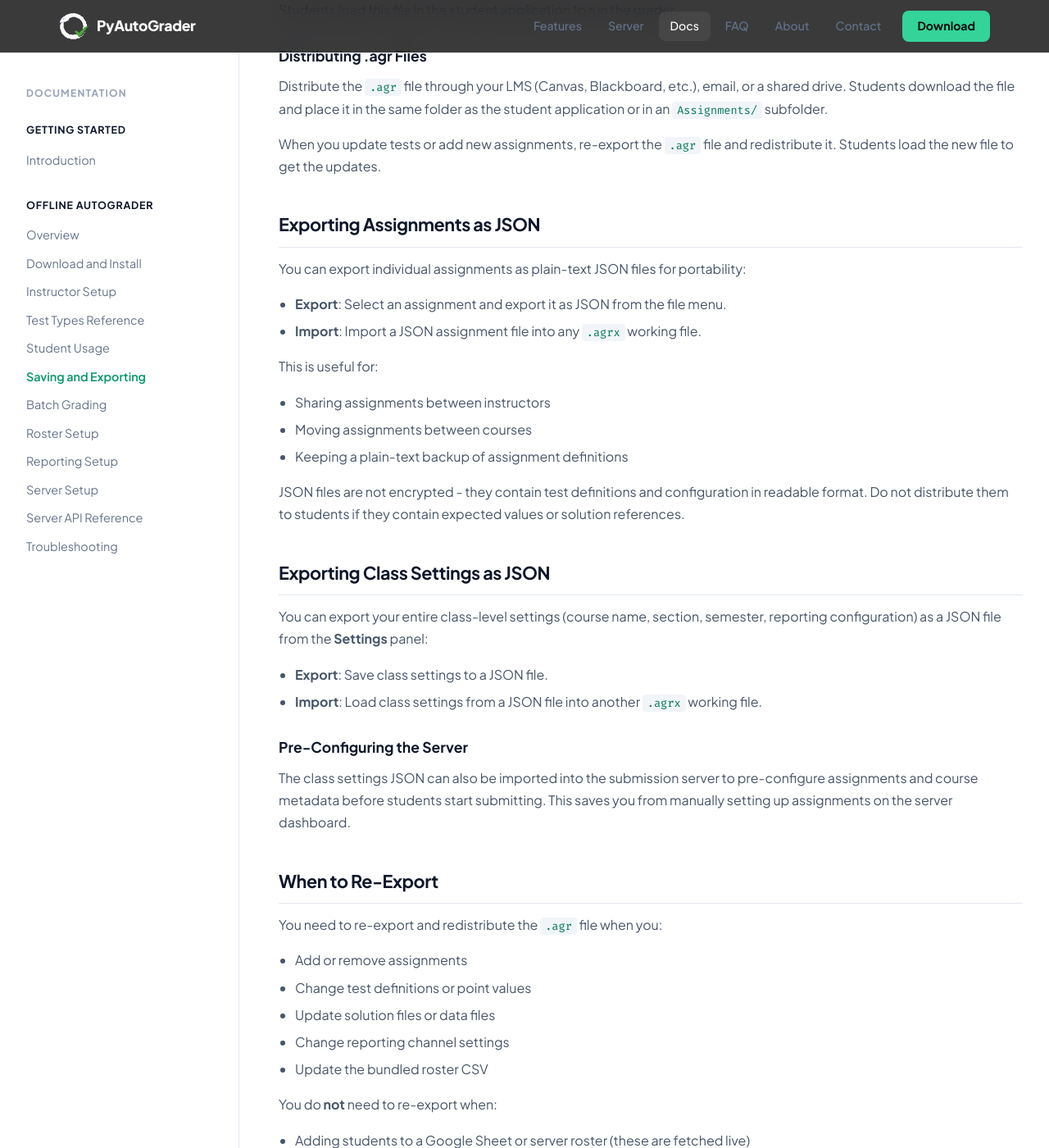
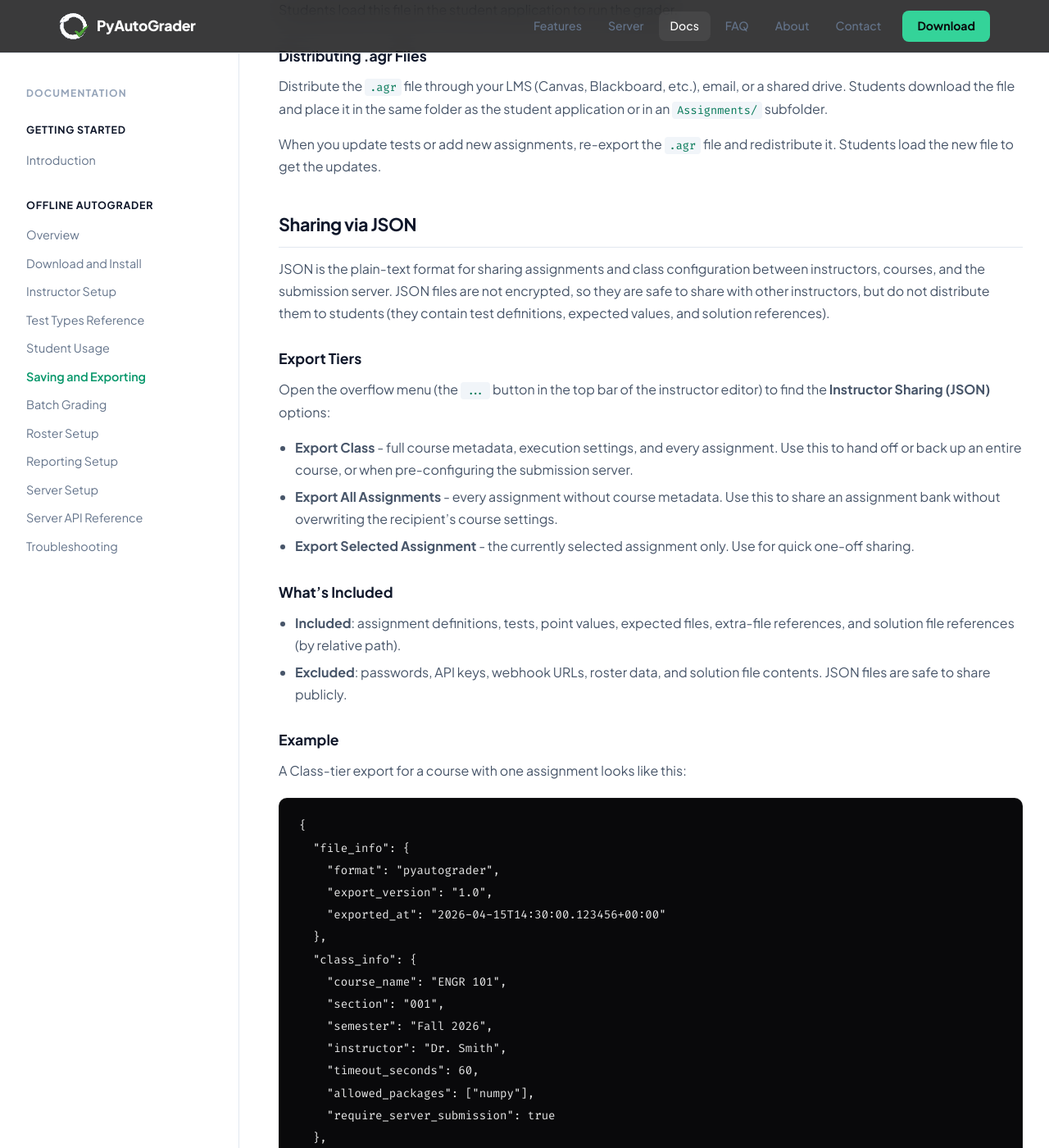
Before and after one commit to PyAutoGrader/pyautograder.github.io, a Jekyll site: the page built from _docs/offline/saving-and-exporting.md, in a window 1280 px wide and 1400 px high, scrolled down 1294 px. Shown: the whole window at 82% size. Built offline with Jekyll 4.4.1, drawn with Linux system fonts in a browser that asks for light colours; some of the changed text lies outside the part shown.

Commit message:
Update saving-and-exporting.md

````diff
--- a/_docs/offline/saving-and-exporting.md
+++ b/_docs/offline/saving-and-exporting.md
@@ -53,31 +53,71 @@ Distribute the `.agr` file through your LMS (Canvas, Blackboard, etc.), email, o
 
 When you update tests or add new assignments, re-export the `.agr` file and redistribute it. Students load the new file to get the updates.
 
-## Exporting Assignments as JSON
+## Sharing via JSON
 
-You can export individual assignments as plain-text JSON files for portability:
+JSON is the plain-text format for sharing assignments and class configuration between instructors, courses, and the submission server. JSON files are not encrypted, so they are safe to share with other instructors, but do not distribute them to students (they contain test definitions, expected values, and solution references).
 
-- **Export**: Select an assignment and export it as JSON from the file menu.
-- **Import**: Import a JSON assignment file into any `.agrx` working file.
+### Export Tiers
 
-This is useful for:
+Open the overflow menu (the `...` button in the top bar of the instructor editor) to find the **Instructor Sharing (JSON)** options:
 
-- Sharing assignments between instructors
-- Moving assignments between courses
-- Keeping a plain-text backup of assignment definitions
+- **Export Class** - full course metadata, execution settings, and every assignment. Use this to hand off or back up an entire course, or when pre-configuring the submission server.
+- **Export All Assignments** - every assignment without course metadata. Use this to share an assignment bank without overwriting the recipient's course settings.
+- **Export Selected Assignment** - the currently selected assignment only. Use for quick one-off sharing.
 
-JSON files are not encrypted - they contain test definitions and configuration in readable format. Do not distribute them to students if they contain expected values or solution references.
+### What's Included
 
-## Exporting Class Settings as JSON
+- **Included**: assignment definitions, tests, point values, expected files, extra-file references, and solution file references (by relative path).
+- **Excluded**: passwords, API keys, webhook URLs, roster data, and solution file contents. JSON files are safe to share publicly.
 
-You can export your entire class-level settings (course name, section, semester, reporting configuration) as a JSON file from the **Settings** panel:
+### Example
 
-- **Export**: Save class settings to a JSON file.
-- **Import**: Load class settings from a JSON file into another `.agrx` working file.
+A Class-tier export for a course with one assignment looks like this:
+
+```json
+{
+  "file_info": {
+    "format": "pyautograder",
+    "export_version": "1.0",
+    "exported_at": "2026-04-15T14:30:00.123456+00:00"
+  },
+  "class_info": {
+    "course_name": "ENGR 101",
+    "section": "001",
+    "semester": "Fall 2026",
+    "instructor": "Dr. Smith",
+    "timeout_seconds": 60,
+    "allowed_packages": ["numpy"],
+    "require_server_submission": true
+  },
+  "assignments": {
+    "Beam Deflection": {
+      "tests": [
+        {
+          "id": "3f9a8c2e-1b4d-4a6c-9e8f-0a1b2c3d4e5f",
+          "type": "compare_output",
+          "name": "Prints beam length",
+          "points": 5,
+          "expected_output": "Length: 10.0 m"
+        }
+      ],
+      "expected_files": ["beam.py"],
+      "description": "Compute beam deflection under a point load.",
+      "main_file_label": "beam.py"
+    }
+  }
+}
+```
+
+Fields at default values (such as `timeout_seconds: 30` or an empty `allowed_packages`) are omitted to keep exports clean. The `class_info` block is absent entirely from All Assignments and Selected Assignment exports.
+
+### Importing JSON
+
+From the same overflow menu, choose **Import from JSON**. The editor validates the file, applies class settings if present, and adds the assignments. If an imported assignment name conflicts with one already in your working file, you are prompted per-assignment to keep the existing assignment, replace it, or append the imported one as a new copy.
 
 ### Pre-Configuring the Server
 
-The class settings JSON can also be imported into the submission server to pre-configure assignments and course metadata before students start submitting. This saves you from manually setting up assignments on the server dashboard.
+A Class-tier JSON file can be uploaded through the submission server dashboard to pre-create the course and assignments before students start submitting. This saves you from manually setting up assignments on the server dashboard. You must use the **Export Class** tier for this - the other tiers omit course metadata and cannot create a course on the server.
 
 ## When to Re-Export
 
````
